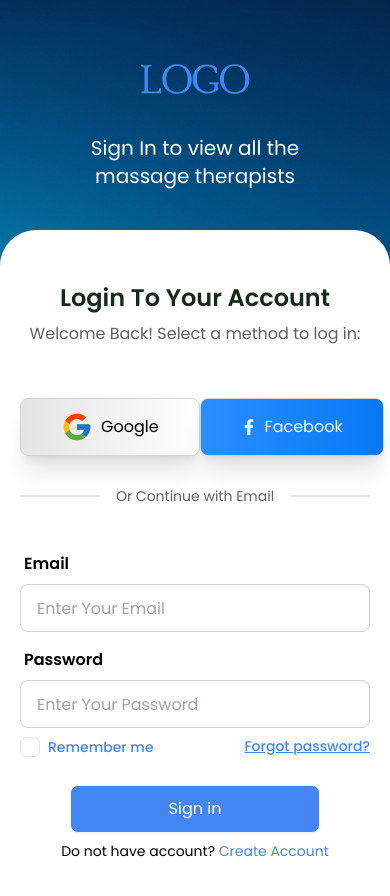
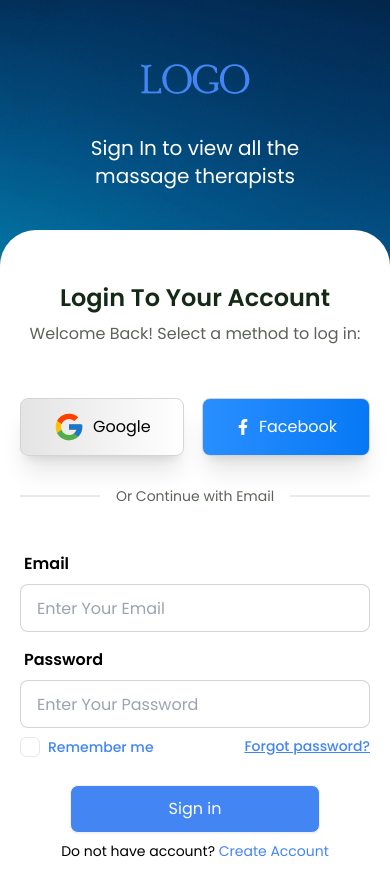
Before and after one commit to rabby9898/scopioe-frontend, a React (Vite) app: page /login in a window 390 px wide. Shown: the top 896 px of the page. Built offline with nearby package versions, Linux system fonts and the light colour scheme; no server answers.

Commit message:
login responsive issue fixed

```diff
--- a/src/Pages/Login.jsx
+++ b/src/Pages/Login.jsx
@@ -84,18 +84,18 @@ const Login = () => {
               <div className="flex justify-between items-center">
                 <div
                   onClick={handleGoogleSignIn}
-                  className="flex justify-center items-center bg-gradient-to-r from-[#E4E4E4] to-[#FFFFFF] space-x-2 border my-3 px-10 py-3 border-gray-300 border-rounded cursor-pointer shadow-xl rounded-lg"
+                  className="flex justify-between items-center bg-gradient-to-r from-[#E4E4E4] to-[#FFFFFF] space-x-2 border my-3 px-5 lg:px-10 py-3 border-gray-300 border-rounded cursor-pointer shadow-xl rounded-lg"
                 >
                   <FcGoogle size={32} />
 
-                  <p className="text-base text-black">Google</p>
+                  <p className="text-sm lg:text-base text-black">Google</p>
                 </div>
                 <div
                   onClick={handleFacebookSignIn}
-                  className="flex justify-center items-center bg-gradient-to-r from-[#298FFF] to-[#0778F5] space-x-2 border my-3 px-10 py-4 border-gray-300 border-rounded cursor-pointer shadow-xl rounded-lg"
+                  className="flex justify-center items-center bg-gradient-to-r from-[#298FFF] to-[#0778F5] space-x-2 border my-3 px-5 lg:px-10 py-4 border-gray-300 border-rounded cursor-pointer shadow-xl rounded-lg"
                 >
-                  <FaFacebookF className="text-white text-base" />
-                  <p className="text-base text-white">Facebook</p>
+                  <FaFacebookF className="text-white text-sm lg:text-base" />
+                  <p className="text-sm lg:text-base text-white">Facebook</p>
                 </div>
               </div>
               {/* Login In social Button End*/}
--- a/src/components/LoginSm/LoginSm.jsx
+++ b/src/components/LoginSm/LoginSm.jsx
@@ -7,7 +7,7 @@ const LoginSm = () => {
   return (
     <>
       <div
-        className="min-h-screen font-poppins"
+        className="min-h-screen font-poppins w-full"
         style={{
           backgroundImage: `url(${img})`,
         }}
@@ -30,12 +30,12 @@ const LoginSm = () => {
               </p>
             </div>
             <div className="flex justify-between items-center py-5">
-              <div className="flex justify-center items-center bg-gradient-to-r from-[#E4E4E4] to-[#FFFFFF] space-x-2 border my-3 px-10 py-3 border-gray-300 border-rounded cursor-pointer shadow-xl rounded-lg">
+              <div className="flex justify-center items-center bg-gradient-to-r from-[#E4E4E4] to-[#FFFFFF] space-x-2 border my-3 px-8 py-3 border-gray-300 border-rounded cursor-pointer shadow-xl rounded-lg">
                 <FcGoogle size={32} />
 
                 <p className="text-base text-black">Google</p>
               </div>
-              <div className="flex justify-center items-center bg-gradient-to-r from-[#298FFF] to-[#0778F5] space-x-2 border my-3 px-10 py-4 border-gray-300 border-rounded cursor-pointer shadow-xl rounded-lg">
+              <div className="flex justify-center items-center bg-gradient-to-r from-[#298FFF] to-[#0778F5] space-x-2 border my-3 px-8 py-4 border-gray-300 border-rounded cursor-pointer shadow-xl rounded-lg">
                 <FaFacebookF className="text-white text-base" />
                 <p className="text-base text-white">Facebook</p>
               </div>
```
